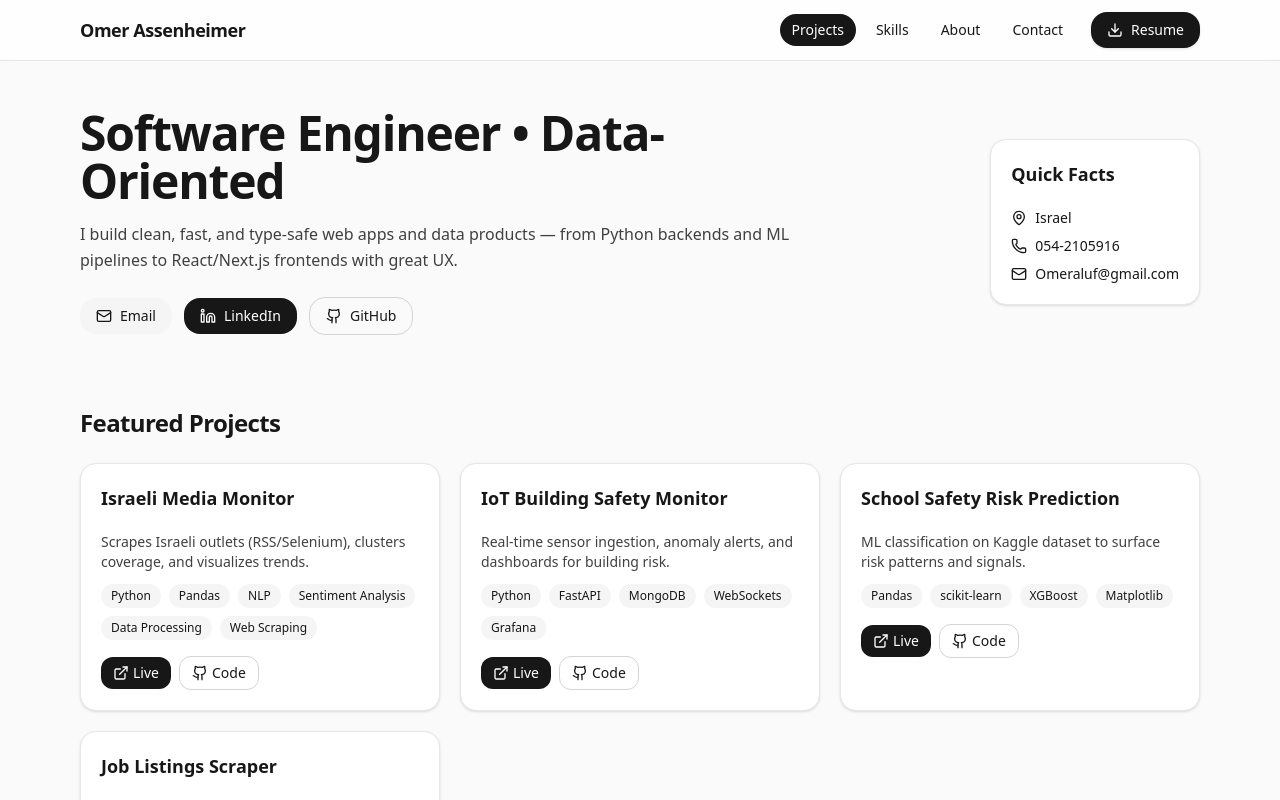
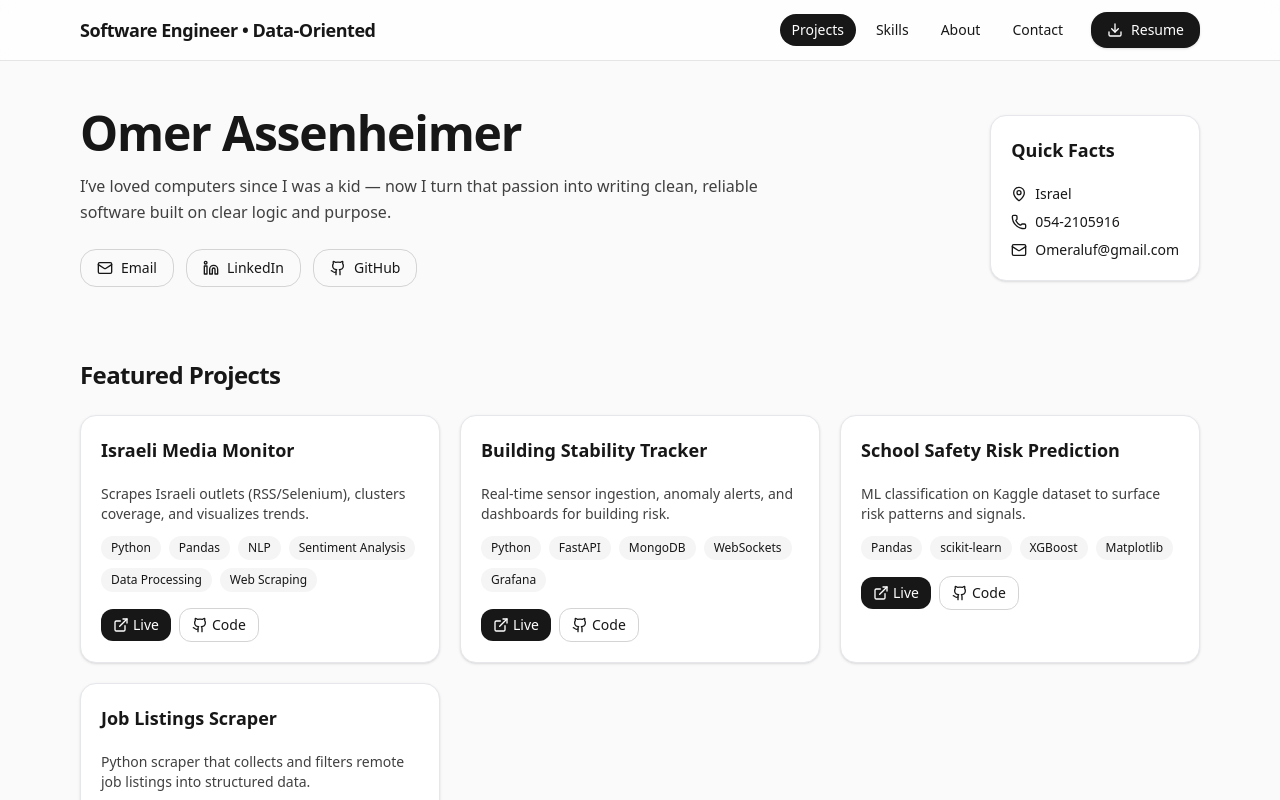
Before and after one commit to Omeraluf/Omer-Assenheimer-Portfolio, a React (Vite) app: page / in a window 1280 px wide. Shown: the top 800 px of the page. Built offline with nearby package versions, Linux system fonts and the light colour scheme.

Commit message:
First try of uploading resume

```diff
--- a/src/App.tsx
+++ b/src/App.tsx
@@ -14,15 +14,14 @@ import { Card, CardHeader, CardTitle, CardContent } from "./components/ui/card";
 
 // —— QUICK EDIT AREA ——
 const INFO = {
-  name: "Omer Assenheimer",
-  role: "Software Engineer • Data-Oriented",
+  name: "Software Engineer • Data-Oriented",
+  role: "Omer Assenheimer",
   location: "Israel",
   email: "Omeraluf@gmail.com",
   phone: "054-2105916",
-  linkedin:
-    "https://www.linkedin.com/in/omer-assenheimer",
+  linkedin: "https://www.linkedin.com/in/omer-assenheimer",
   github: "https://github.com/omeraluf",
-  resumeUrl: "#", // paste resume link (Drive/Vercel static) here
+  resumeUrl: "/Omer-Assenheimer-Resume.pdf", // paste resume link (Drive/Vercel static) here
 };
 
 type Project = {
@@ -43,7 +42,7 @@ const PROJECTS: Project[] = [
     repo: "https://github.com/Omeraluf/israeli-media-monitor",
   },
   {
-    title: "IoT Building Safety Monitor",
+    title: "Building Stability Tracker", //"IoT Building Safety Monitor",
     blurb:
       "Real-time sensor ingestion, anomaly alerts, and dashboards for building risk.",
     tech: ["Python", "FastAPI", "MongoDB", "WebSockets", "Grafana"],
@@ -80,7 +79,7 @@ const SKILLS = [
 
 export default function App() {
   const [active, setActive] = useState<"projects" | "skills" | "about" | "contact">("projects");
-
+// keep from HERE!@#!@#!
   return (
     <main className="min-h-screen bg-neutral-50 text-neutral-900">
       {/* Header */}
@@ -125,18 +124,18 @@ export default function App() {
           <div className="md:col-span-2">
             <h1 className="text-4xl md:text-5xl font-bold tracking-tight">{INFO.role}</h1>
             <p className="mt-4 text-neutral-700 leading-relaxed">
-              I build clean, fast, and type-safe web apps and data products — from Python backends and
-              ML pipelines to React/Next.js frontends with great UX.
+              {/* I build clean, efficient, and reliable software with a focus on clear logic, good structure, and meaningful user impact. */}
+              I’ve loved computers since I was a kid — now I turn that passion into writing clean, reliable software built on clear logic and purpose.
             </p>
             <div className="mt-6 flex flex-wrap items-center gap-3">
               <a href={`mailto:${INFO.email}`}>
-                <Button variant="secondary" className="rounded-2xl">
+                <Button variant="outline" className="rounded-2xl">
                   <Mail className="h-4 w-4 mr-2" />
                   Email
                 </Button>
               </a>
               <a href={INFO.linkedin} target="_blank" rel="noreferrer">
-                <Button className="rounded-2xl">
+                <Button variant="outline" className="rounded-2xl">
                   <Linkedin className="h-4 w-4 mr-2" />
                   LinkedIn
                 </Button>
```
Also changed, not shown: 1 other file (tests, documents, lock files or other folders).
